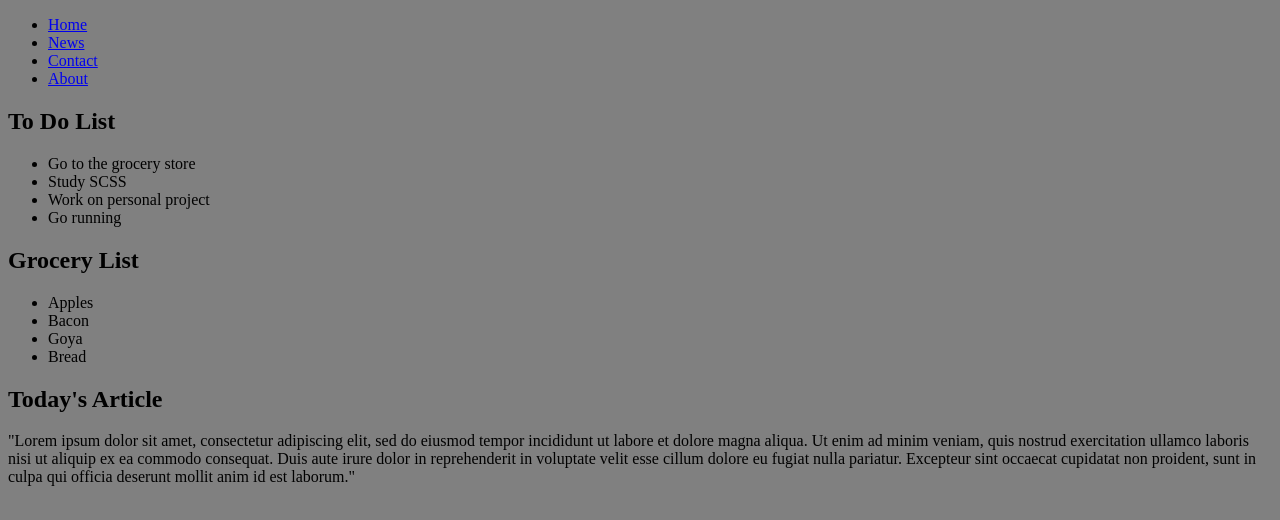
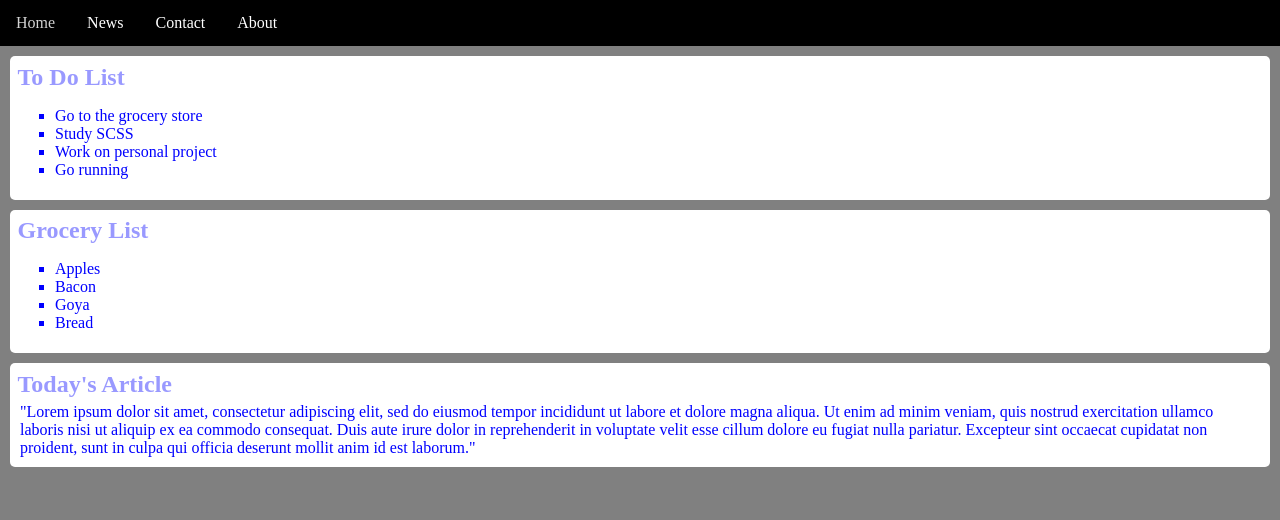
Before and after one commit to birosjh/OkiDev-SCSS-Demo, a plain HTML site: page index.html in a window 1280 px wide. Drawn offline with Linux system fonts and the light colour scheme.

Commit message:
added partials, functions and variables

```diff
--- /dev/null
+++ b/_colors.scss
@@ -0,0 +1,4 @@
+$main-color: grey;
+$main-color-dark: black;
+$background-color: white;
+$text-color: blue;
--- /dev/null
+++ b/_functions.scss
@@ -0,0 +1,4 @@
+// Functions can be created to do various tasks
+@function tint($color, $percentage) {
+  @return mix(white, $color, $percentage);
+}
--- /dev/null
+++ b/_nav.scss
@@ -0,0 +1,30 @@
+
+@mixin link($link, $hover){
+  a {
+      color: $link;
+      &:hover {
+        color: $hover;
+      }
+  }
+}
+
+
+.nav-bar {
+  ul {
+      list-style-type: none;
+      margin: 0;
+      padding: 0;
+      overflow: hidden;
+      background-color: $main-color-dark;
+  }
+  li {
+      float: left;
+      @include link($background-color, #d3d3d3);
+      a {
+          display: block;
+          text-align: center;
+          padding: 14px 16px;
+          text-decoration: none;
+      }
+  }
+}
--- a/styles.scss
+++ b/styles.scss
@@ -1,3 +1,60 @@
-body {
-  background-color: grey;
+
+// Import partial files that can be used to organize your code
+@import '_colors';
+@import '_nav';
+@import '_functions';
+
+// Set values that will be used more than once to variables
+$radius: 5px;
+$element-spacing: 5px;
+
+// Use mixins to write complicated attribute sets that will be used more than once
+@mixin border-radius($radius) {
+  -webkit-border-radius: $radius;
+     -moz-border-radius: $radius;
+      -ms-border-radius: $radius;
+          border-radius: $radius;
 }
+
+html, body {
+  background-color: $main-color;
+  margin: 0;
+  padding: 0;
+}
+
+.content {
+  @include border-radius($radius);
+  margin: 10px;
+  background-color: $background-color;
+  padding: $element-spacing;
+  color: $text-color;
+  // Elements can be nested inside their parent
+  h2 {
+    color: tint($text-color, 60);
+    margin: $element-spacing / 2;
+  }
+}
+
+.list {
+  ul {
+    list-style-type: square;
+  }
+}
+
+.todo-list {
+  // Extend elements with a base element for less rewriting
+  @extend .list;
+  @extend .content;
+}
+
+.grocery-list {
+  @extend .list;
+  @extend .content;
+}
+
+.article {
+  @extend .content;
+  p {
+    margin: $element-spacing;
+  }
+}
```
Also changed, not shown: styles.css, 1 other file.
